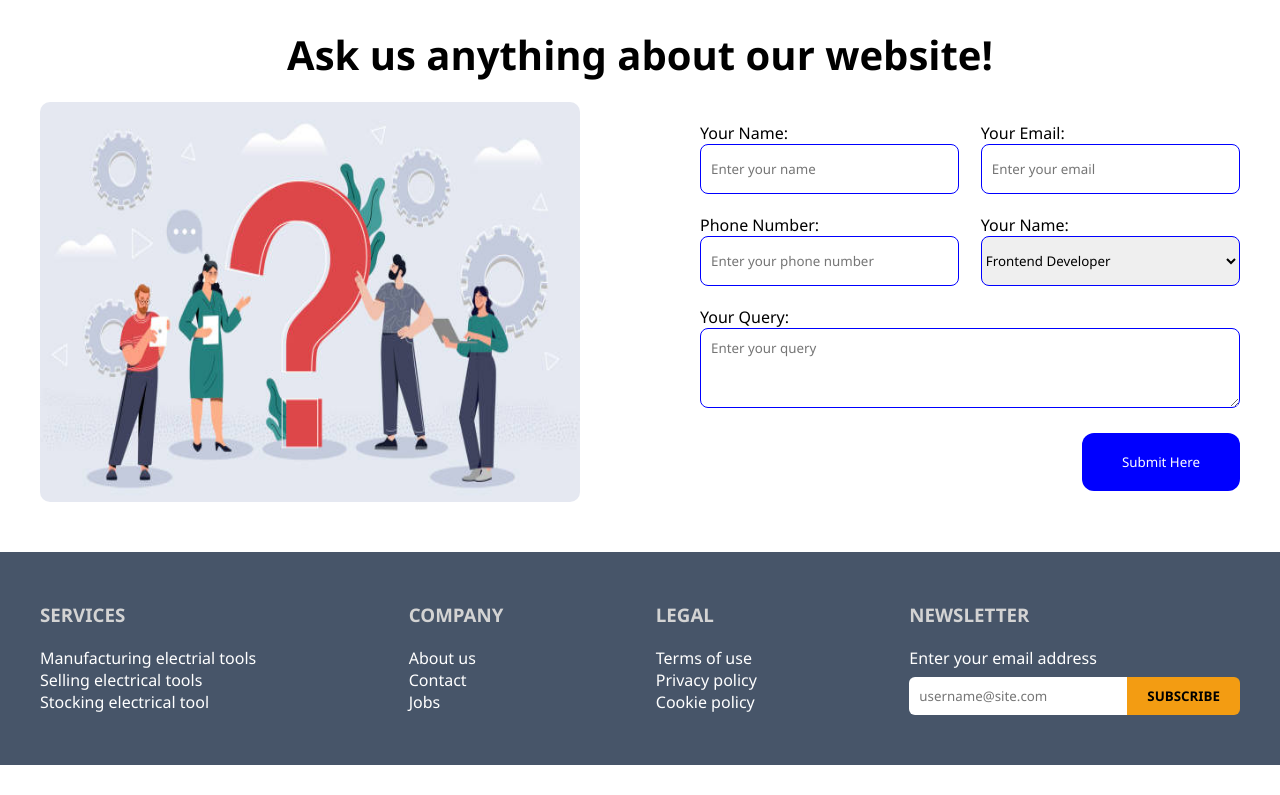
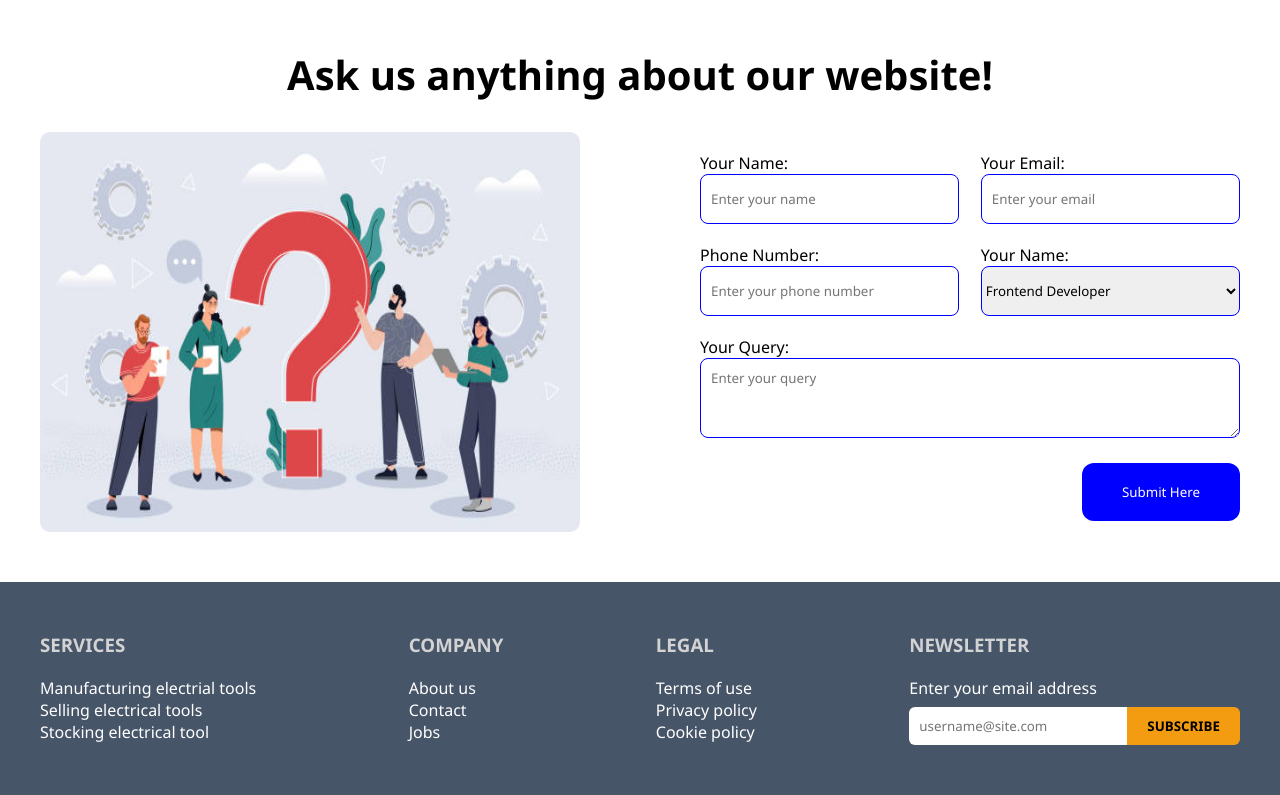
Before and after one commit to Jannatul-100/electronics-web-page, a plain HTML site: page index.html in a window 1280 px wide. Shown: the part 2128-2923 px from the top of the page. Before the commit the page ends 2893 px from the top, so only its background shows below. Drawn offline with Linux system fonts and the light colour scheme.

Commit message:
Electronics Page

```diff
--- a/index.html
+++ b/index.html
@@ -196,7 +196,7 @@
 
                     </div>
                 </div>
-                <div>
+                <div style="margin-top: 50px;">
                     <h1 class="items">Ask us anything about our website!</h1>
                     <div class="qna-section">
                         <div class="qna-child">
--- a/style.css
+++ b/style.css
@@ -171,7 +171,7 @@ h1 {
   }
 
   .qna-section{
-    margin-top: 20px;
+    margin-top: 30px;
     /* border: 2px solid green; */
     min-height: 400px;
     display: flex;
```
